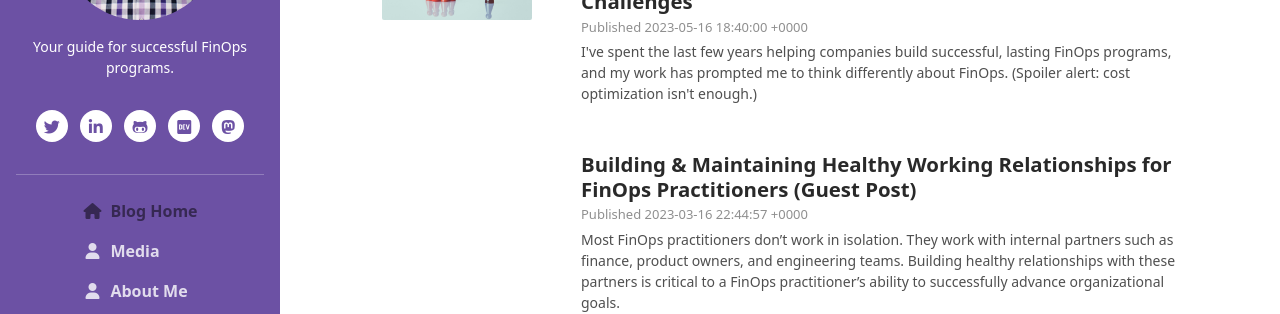
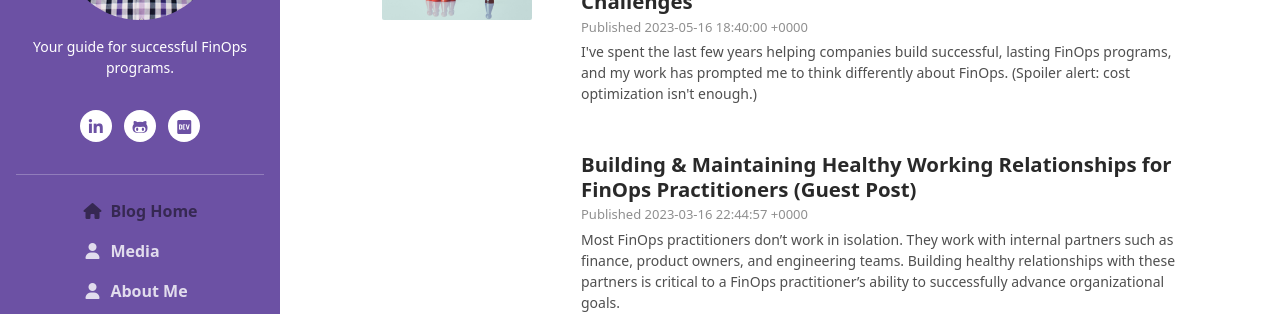
Before and after one commit to jcderose/jcderose.github.io, a Jekyll site: the page built from index.html, in a window 1280 px wide. Shown: the part 225-539 px from the top of the page. Built offline with Jekyll 4.4.1, drawn with Linux system fonts in a browser that asks for light colours; nearby versions of some CDN libraries.

```diff
--- a/_config.yml
+++ b/_config.yml
@@ -24,12 +24,9 @@ description: >- # this means to ignore newlines until "baseurl:"
   A GitHub Pages site for Jesse DeRose.
 url: "https://www.derose.cloud" # the base hostname & protocol for your site, e.g. http://example.com
 baseurl: "/" # the subpath of your site, e.g. /blog
-twitter_username: jesse_derose
 github_username:  jcderose
 linkedin_username: jessederose
 devto_username: jcderose
-mastodon_server: sfba.social
-mastodon_username: jesse_derose
 
 # Build settings
 #theme: minima
--- a/_includes/header.html
+++ b/_includes/header.html
@@ -13,11 +13,15 @@
 
                 <div class="bio mb-3">Your guide for successful FinOps programs.</div><!--//bio-->
                 <ul class="social-list list-inline py-3 mx-auto">
+                    {% if site.twitter_username %}
                     <li class="list-inline-item"><a href="https://www.twitter.com/{{ site.twitter_username }}"><i class="fab fa-twitter"></i></a></li>
+                    {% endif %}
                     <li class="list-inline-item"><a href="https://www.linkedin.com/in/{{ site.linkedin_username }}"><i class="fab fa-linkedin-in"></i></a></li>
                     <li class="list-inline-item"><a href="https://github.com/{{ site.github_username }}"><i class="fab fa-github-alt"></i></a></li>
                     <li class="list-inline-item"><a href="https://dev.to/{{ site.devto_username }}"><i class="fab fa-dev"></i></a></li>
+                    {% if site.mastodon_username %}
                     <li class="list-inline-item"><a href="https://{{ site.mastodon_server }}/@{{ site.mastodon_username }}"><i class="fa-brands fa-mastodon"></i></a></li>
+                    {% endif %}
                 </ul><!--//social-list-->
                 <hr>
             </div><!--//profile-section-->
```
